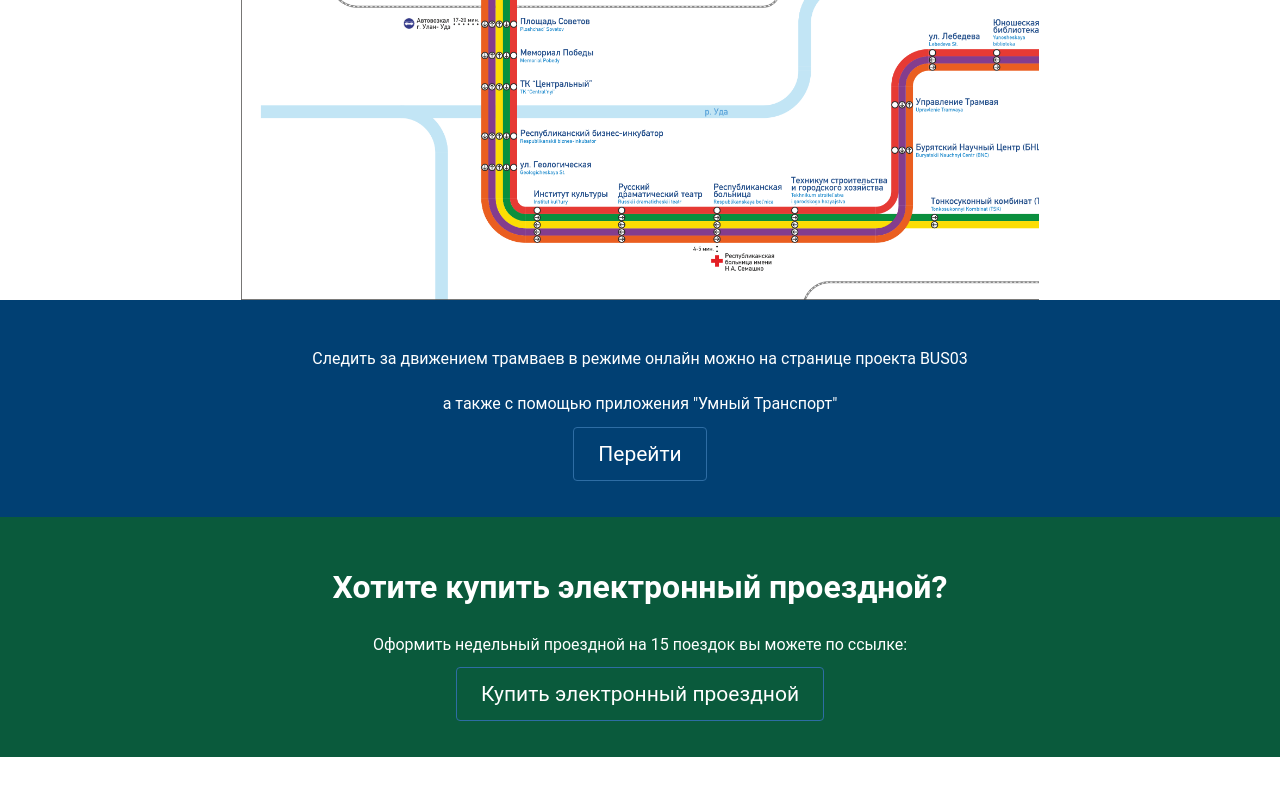
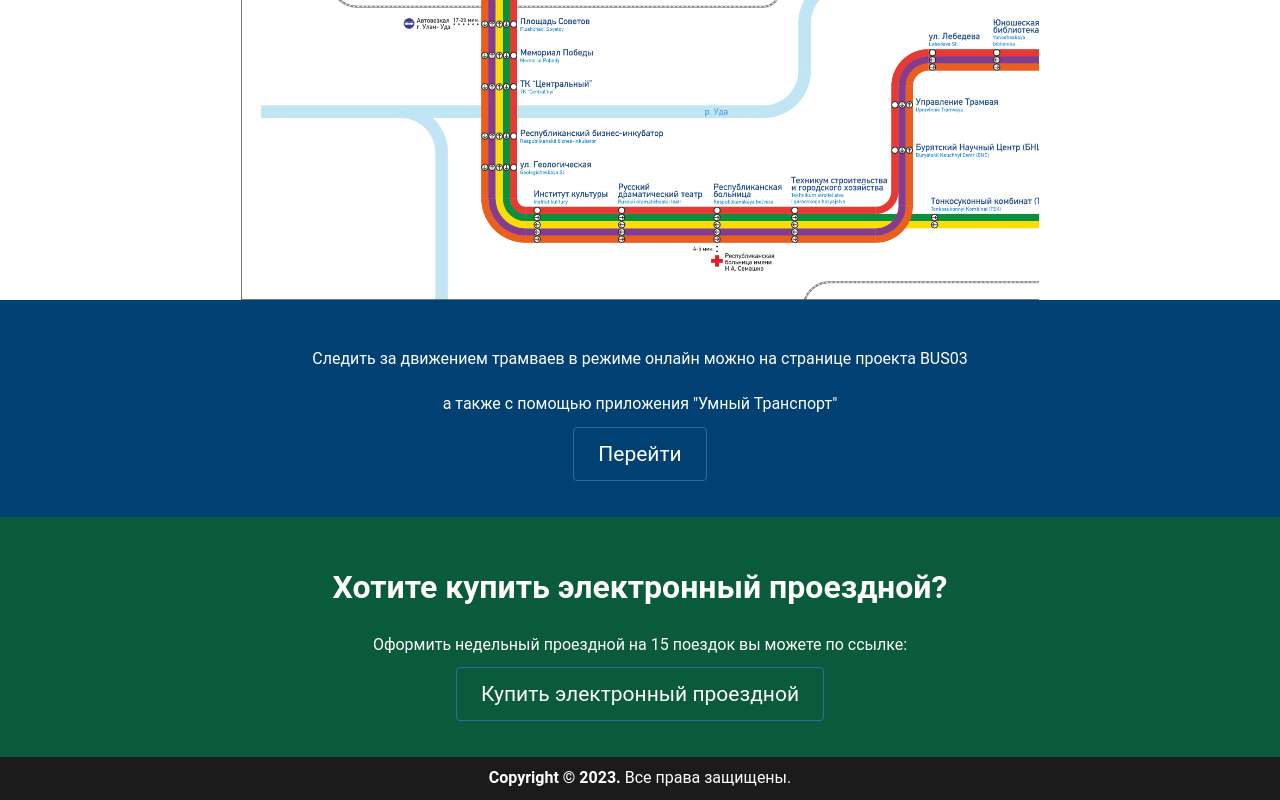
Before and after one commit to PRodionovDev/Tram03_React, a React (Create React App) app: page / in a window 1280 px wide. Shown: the part 1621-2421 px from the top of the page. Before the commit the page ends 2378 px from the top, so only its background shows below. Built offline with nearby package versions, Linux system fonts and the light colour scheme.

Commit message:
footer component

```diff
--- a/src/components/Footer.js
+++ b/src/components/Footer.js
@@ -3,7 +3,9 @@ import React from "react"
 class Footer extends React.Component {
     render() {
         return (
-            <header>{this.props.title}</header>
+            <footer className="copyright">
+                <p><strong>Copyright &copy; 2023.</strong> Все права защищены.</p>
+            </footer>
         )
     }
 }
--- /dev/null
+++ b/src/css/footer.css
@@ -0,0 +1,7 @@
+.copyright {
+    padding-top: 10px;
+    padding-bottom: 10px;
+    text-align: center;
+    background-color: #1b1b1b;
+    color: #fff;
+}
--- a/src/index.js
+++ b/src/index.js
@@ -4,6 +4,7 @@ import './css/main.css'
 import './css/banner.css'
 import './css/info.css'
 import './css/scheme.css'
+import './css/footer.css'
 import App from './App';
 
 const root = ReactDOM.createRoot(document.getElementById('app'));
```
